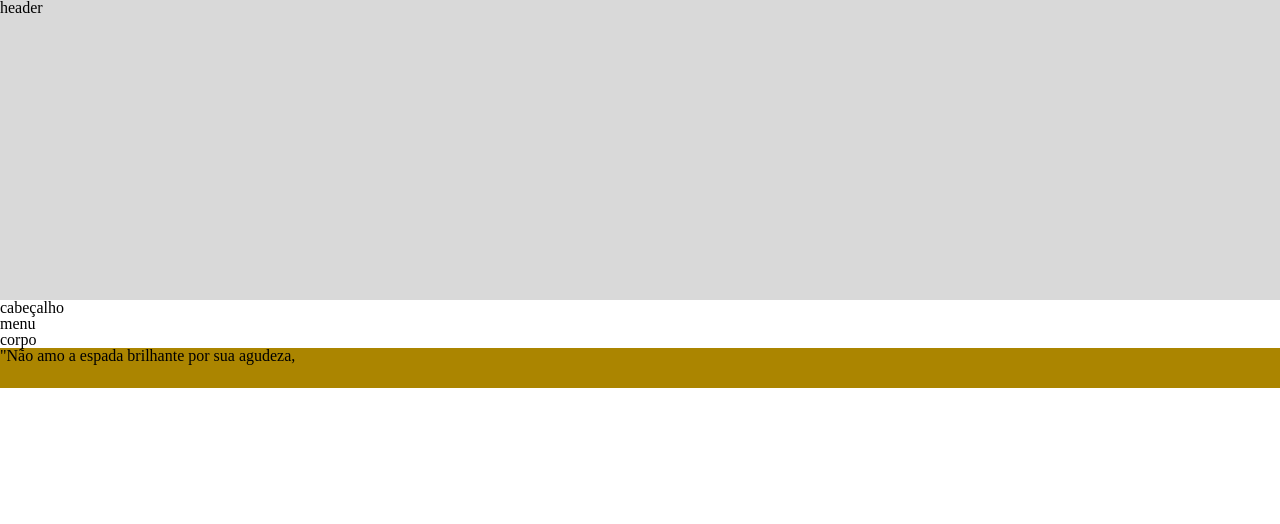
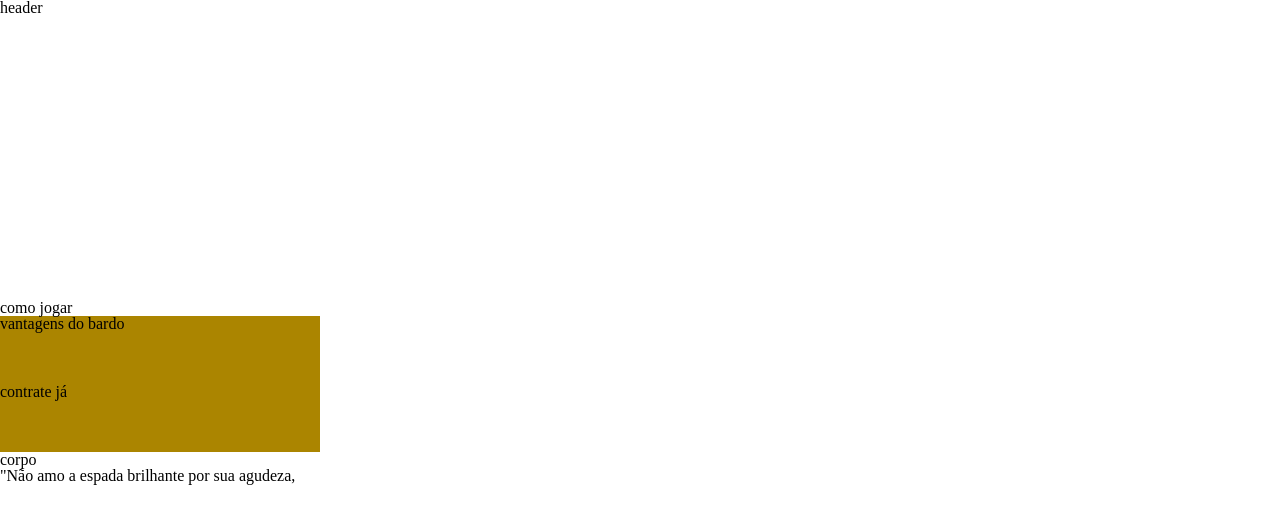
Before and after one commit to josephrafae16/De-Acordo, a plain HTML site: page index.html in a window 1280 px wide. Drawn offline with Linux system fonts and the light colour scheme.

Commit message:
arrmando os códigos

```diff
--- a/index.html
+++ b/index.html
@@ -7,25 +7,23 @@
     <link rel="stylesheet" href="reset.css">
     <title>Document</title>
 </head>
-
 <body>
     <header>
-     <h1> header </h1>
-</header>
-<div class="cabeçalho">
-        <h1>
-            cabeçalho
-        </h1>
+        <h1> header </h1>
+    </header>
+
+<div class="barrasuperior>"
+    <div class="itensmenu">
+        <h1>como jogar</h1>
     </div>
-        <div class="barrasuperior">
-            <h1>menu</h1>
-        </div>
+    <div class="itensmenu">
+        <h1>vantagens do bardo</h1>
+    </div>
+    <div class="itensmenu">
+        <h1>contrate já</h1>
+    </div>
 
-        <div>
-
-        </div>
-
-        <div class="corpo">
+    <div class="corpo">
             <h1> corpo </h1>
         </div>
      <footer>
--- a/styles.css
+++ b/styles.css
@@ -1,24 +1,22 @@
+
 header
 {
-    background-color:#D9D9D9;
+    background-image:linear-gradient(to bott);
     height:300px;
 }
 .barrasuperior
 {
-    .barrasuperior
+    display: flex;
+    flex-direction: row;
 }
+.itensmenu
 {
-    background-color: #AB8500;
-    border: 3px solid #000000;
+    width: 25%;
+    background-color:#AB8500;
+    border: 3px solod #000000;
     height: 68px;
 }
 .corpo
 {
-    heigt:620px;
+
 }
-footer
-{
-    background-color:  #AB8500;
-    height: 40px;
-    border: 2px solid black;
-}
```
